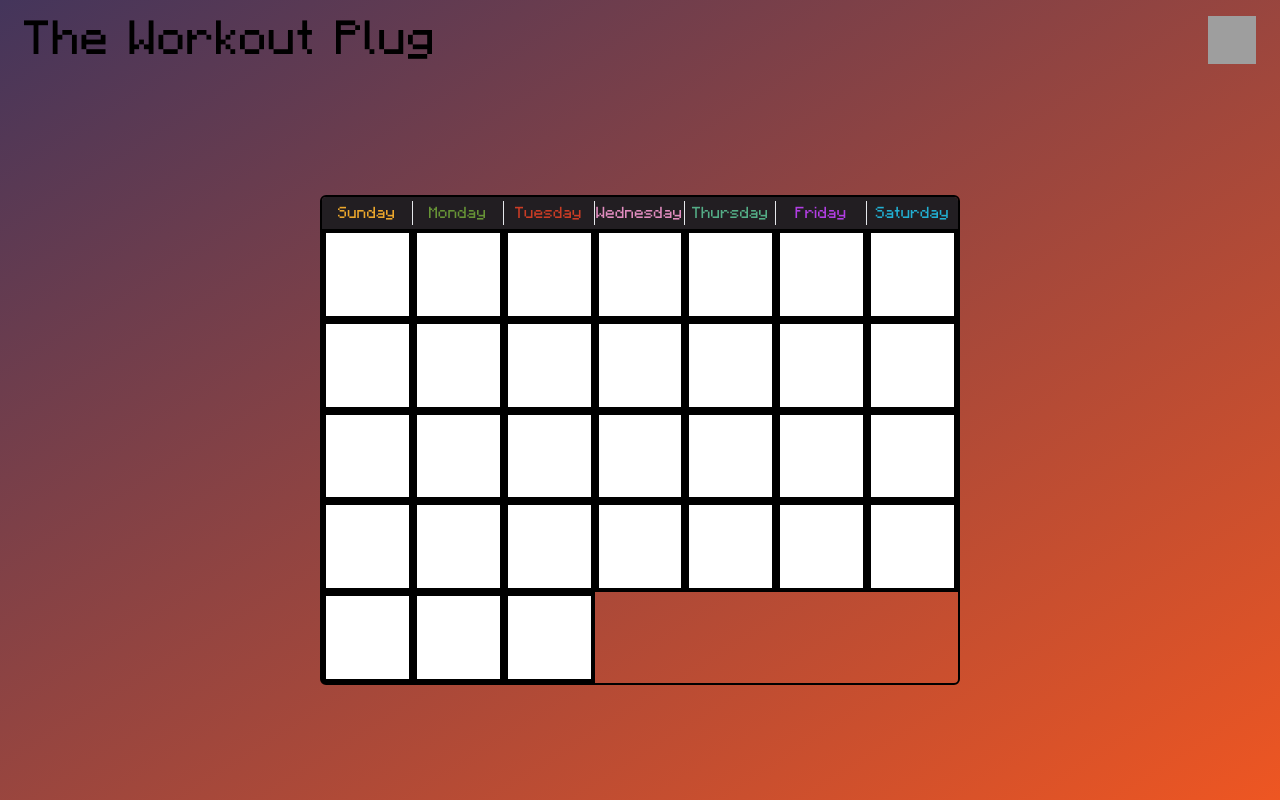
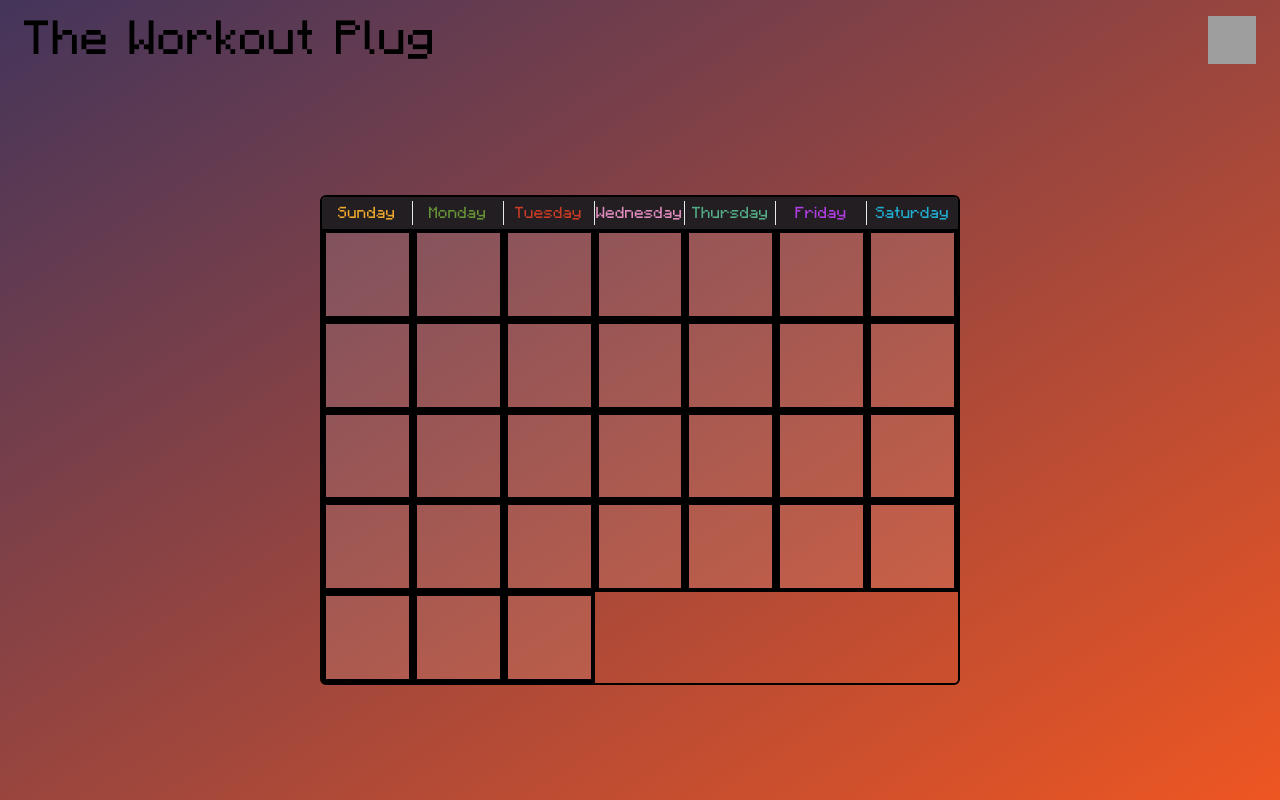
Before and after one commit to Bhjamin/workout-plug, a Next.js app: page / in a window 1280 px wide. Built offline with nearby package versions, Linux system fonts and the light colour scheme; grey boxes are pictures that could not be loaded.

Commit message:
Added blank variant to Day component

```diff
--- a/src/app/components/Day.tsx
+++ b/src/app/components/Day.tsx
@@ -1,7 +1,15 @@
 import { AnimatePresence, animate } from "framer-motion";
 
-const Day = () => {
-  return <div className="w-full h-full bg-white border-4 border-black"></div>;
+const Day = ({ isBlank = false }) => {
+  return (
+    <div
+      className={`${
+        isBlank === false ? "w-full h-full" : "w-[14.2857142857%] aspect-square"
+      } border-4 border-black ${
+        isBlank ? "bg-opacity-100 bg-[#221E22]" : "bg-white"
+      } bg-opacity-10`}
+    ></div>
+  );
 };
 
 export default Day;
--- a/src/app/components/Month.tsx
+++ b/src/app/components/Month.tsx
@@ -22,7 +22,7 @@ const Month: React.FC<{ year: number; month: number }> = ({ year, month }) => {
                 key={i}
                 className="w-[14.2857142857%] aspect-square"
               >
-                <Day />
+                <Day isBlank={false} />
               </motion.div>
             );
           })}
```
